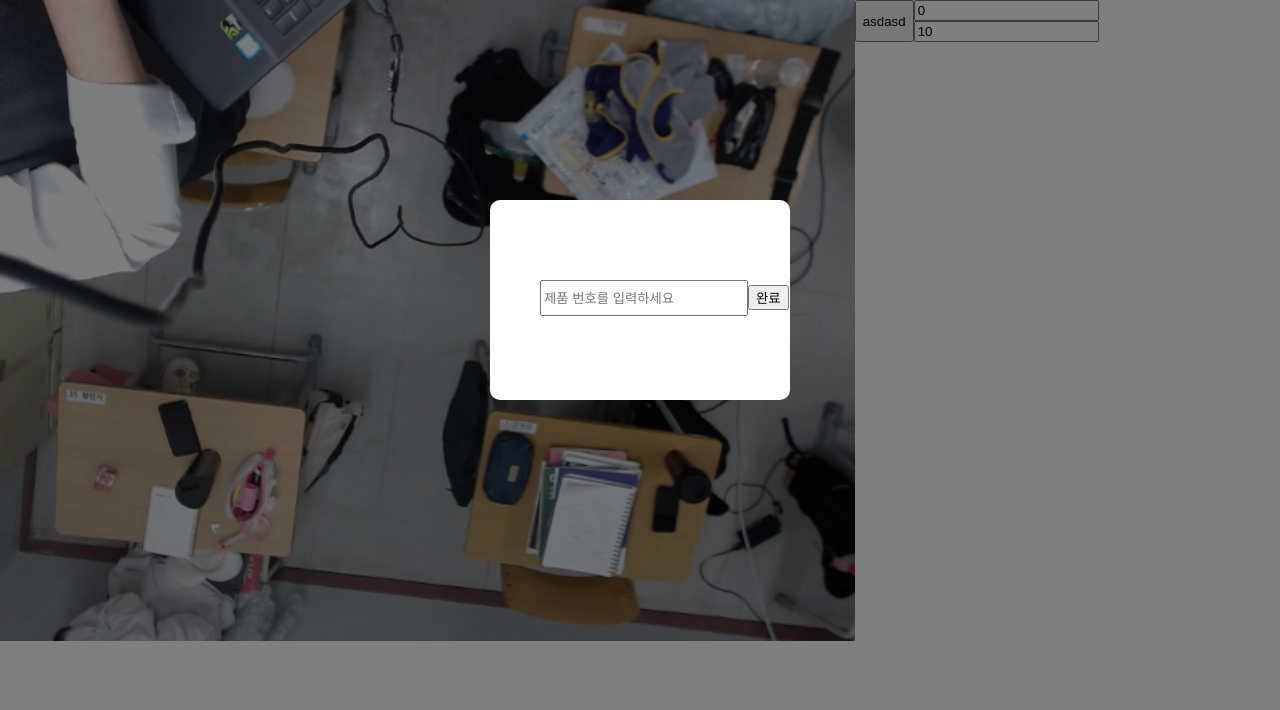
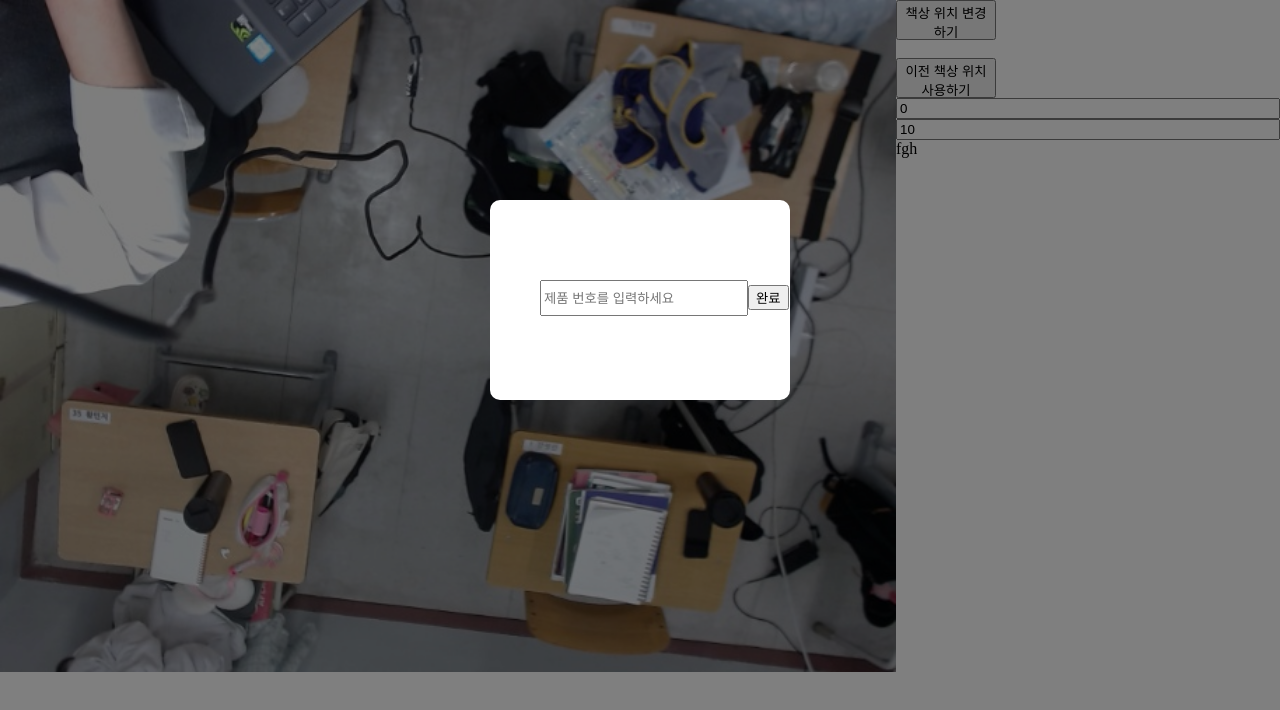
Before and after one commit to watxh/mansic, a React (Create React App) app: page / in a window 1280 px wide. Shown: the top 710 px of the page. Built offline with nearby package versions, Linux system fonts and the light colour scheme.

Commit message:
finish-1

```diff
--- a/src/App.js
+++ b/src/App.js
@@ -16,6 +16,8 @@ const App = () => {
   const [login, setLogin] = useState(0);
 
   const [id, setId] = useState("");
+
+  const [result, setResult] = useState(null);
 
   useEffect(() => {
     let testing = function test(pos) {
@@ -107,6 +109,19 @@ const App = () => {
     );
   };
 
+  const getResult = async () => {
+    const result = (
+      await axios.get(`https://mansic-back.herokuapp.com/api/search`)
+    ).data;
+    let data = [];
+    for (let i = 0; i < result.length; i++) {
+      if (result[i].id === id) {
+        data = result[i].result;
+      }
+    }
+    setResult(data);
+  };
+
   return (
     <Container>
       <Container1>
@@ -138,10 +153,27 @@ const App = () => {
           })()}
         </BoxContainer>
       </Container1>
-      <button onClick={getPos}>asdasd</button>
+
       <Container2>
+        <ResultButton onClick={getPos}>책상 위치 변경하기</ResultButton> <br />
+        <ResultButton onClick={getResult}>이전 책상 위치 사용하기</ResultButton>
         <input type="number" value={num} onChange={changeNum} />
         <input type="number" value={size} onChange={changeSize} />
+        {login && result ? (
+          <ResultContainer>
+            {result.map((data, num) => {
+              return (
+                <>
+                  {num + 1}번 학생
+                  {data ? <> 자습 중</> : <> 미아</>}
+                  <br />
+                </>
+              );
+            })}
+          </ResultContainer>
+        ) : (
+          <>fgh</>
+        )}
       </Container2>
       {!login ? (
         <Login>
@@ -158,7 +190,7 @@ const App = () => {
           </LoginBox>
         </Login>
       ) : (
-        <div>logined</div>
+        <></>
       )}
     </Container>
   );
@@ -179,14 +211,22 @@ const Container1 = styled.div`
 
 const Container2 = styled.div`
   width: 30%;
+  display: flex;
+  flex-direction: column;
+  z-index: 2;
+`;
+
+const ResultContainer = styled.div`
+  display: flex;
+  flex-direction: column;
 `;
 
 const Login = styled.div`
   width: 100%;
   height: 100%;
-  position: fixed;
   background-color: rgba(0, 0, 0, 0.5);
   z-index: 10;
+  position: fixed;
 `;
 
 const LoginBox = styled.div`
@@ -205,12 +245,15 @@ const LoginInput = styled.input`
   margin-left: 50px;
   width: 200px;
   height: 30px;
-  z-index: 1000;
+`;
+
+const ResultButton = styled.button`
+  width: 100px;
+  height: 40px;
 `;
 
 const DeskImage = styled.img`
   position: absolute;
-  z-index: 2;
   pointer-events: none;
 `;
 
```
Also changed, not shown: 1 other file (tests, documents, lock files or other folders).
